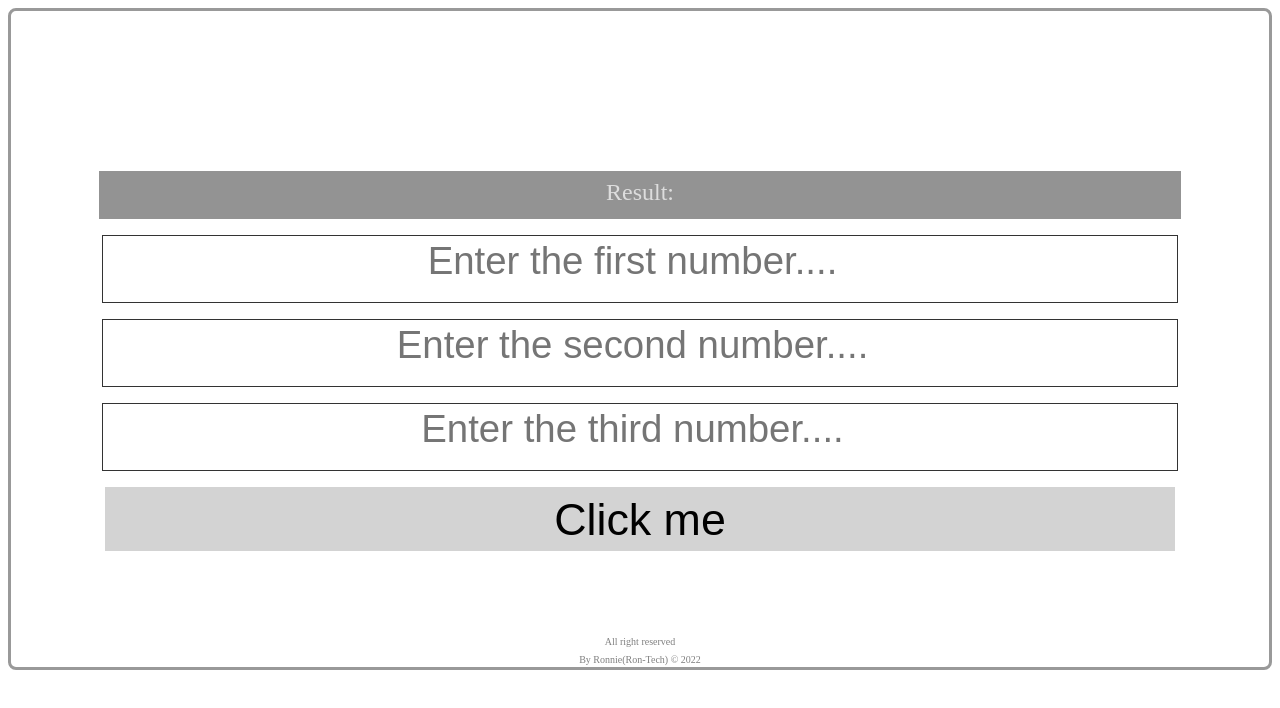
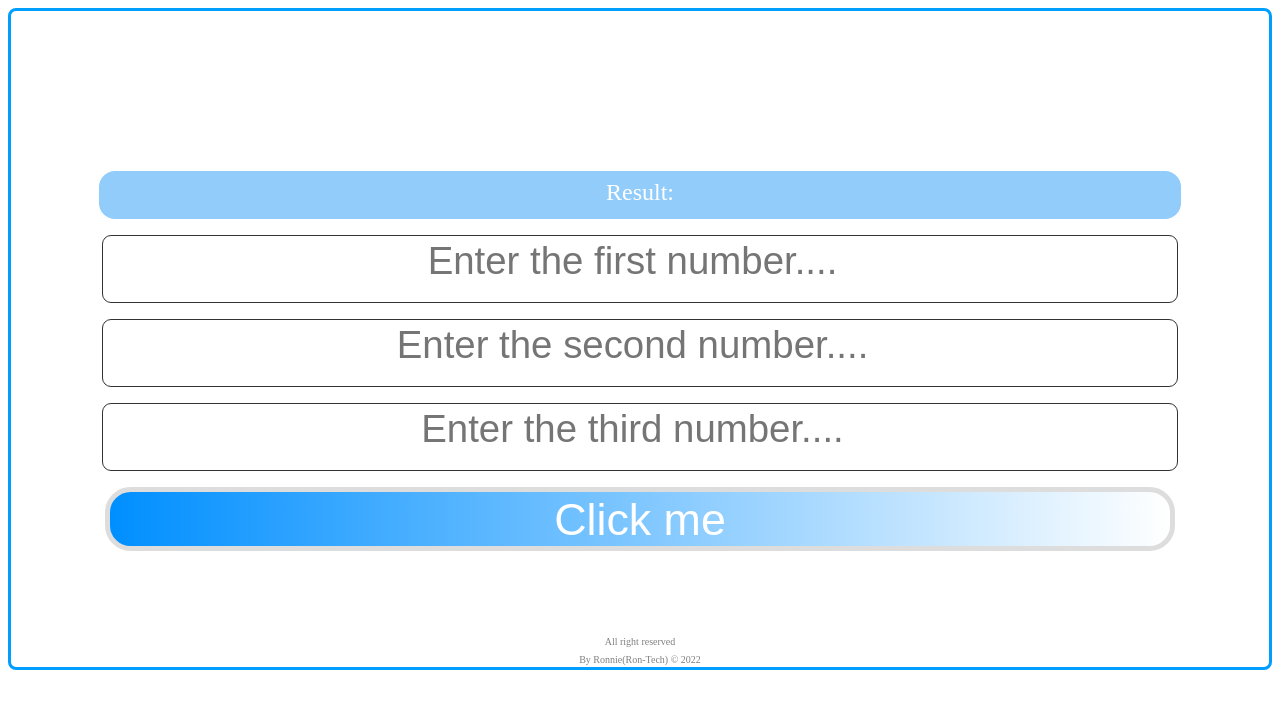
Before and after one commit to Ohanronnie/Quadratic-Equation-Calculator, a plain HTML site: page index.html in a window 1280 px wide. Drawn offline with Linux system fonts and the light colour scheme.

Commit message:
Update style.css

```diff
--- a/style.css
+++ b/style.css
@@ -1,5 +1,5 @@
 body {
-border: 0.3vw solid #999;
+border: 0.3vw solid #009fff;
     font-family: normal;
 border-radius: 8px;
 }
@@ -12,12 +12,15 @@ input {
   width: 85%;
   height: 8vh;
   border: 1px solid #333;
+  border-radius: 9px;
 
 }
 input[type="button"]{
   font-size: 3.5vw;
-  background-color: lightgray;
-  border: none;
+  background: linear-gradient(to right, #008fff, #fff);
+  border: 0.4vw solid #ddd;
+  border-radius: 2vw;
+  color: white;
 }
 input[type="number"]:hover, input[type="number"]:active{
   animation-name: exam;
@@ -35,10 +38,11 @@ div{
   margin-top: 20vh;
   font-size: 3vh;
   padding-top: 1vh;
-  color: #DDD;
-  background-color: #939393;
+  color: #fff;
+  background-color: #92CCFA;
   height: 5vh;
   width: 86%;
+  border-radius: 2vh;
 }
 section{
   margin-top: 10vh;
```
